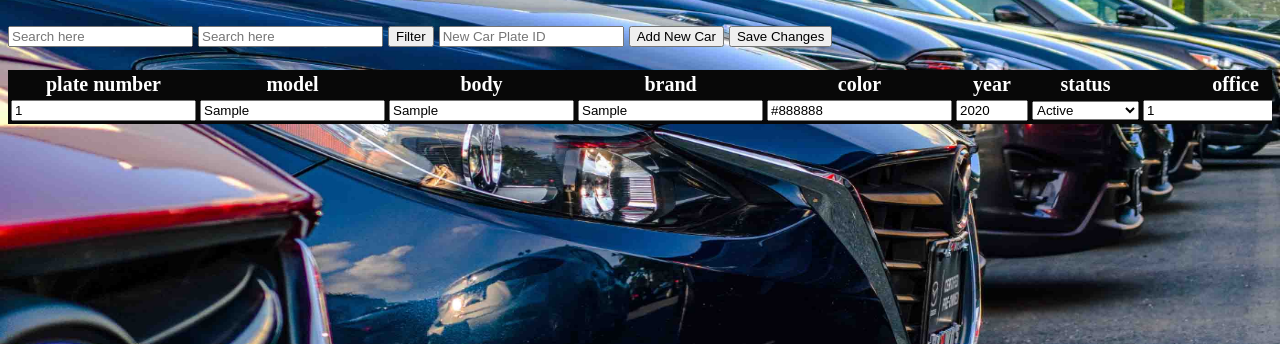
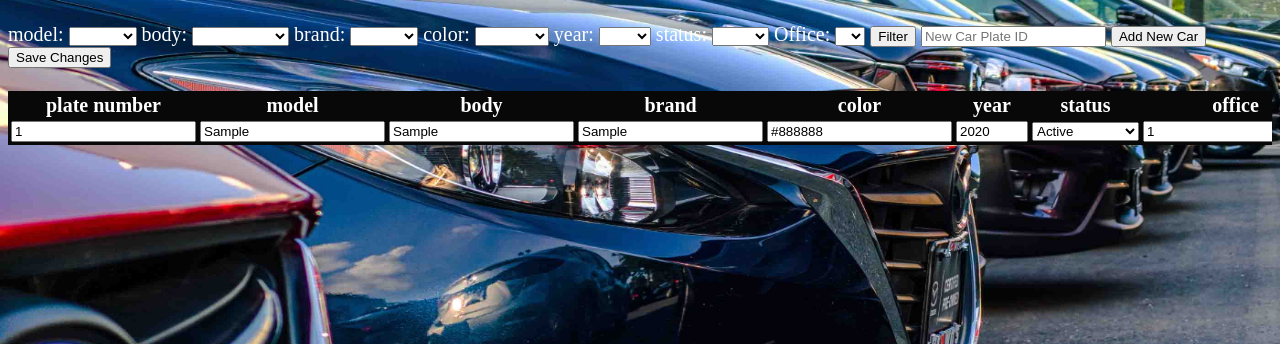
Before and after one commit to Aya66/Car-Rental-System, a PHP site: page /system_cars.php in a window 1280 px wide. Shown: the part 108-452 px from the top of the page. Run offline with PHP 8.4, Linux system fonts and the light colour scheme; tables that the repository leaves empty hold one stand-in row (values such as "Sample post").

Commit message:
updated search in system_cars

```diff
--- a/system_cars.php
+++ b/system_cars.php
@@ -37,9 +37,21 @@
 
 		if (isset($_POST["search"])) {
 			$searchedValModel = $_POST["searchedValModel"];
+			$searchedValBody = $_POST["searchedValBody"];
+			$searchedValBrand = $_POST["searchedValBrand"];
 			$searchedValColor = $_POST["searchedValColor"];
-			$query = "SELECT * FROM car WHERE (CONCAT(`plate_id`, `model`, `body`, `brand`, `color`, `year`, `status`, `office_id`) LIKE '%".$searchedValModel."%'
-			AND CONCAT(`plate_id`, `model`, `body`, `brand`, `color`, `year`, `status`, `office_id`) LIKE '%".$searchedValColor."%')";
+			$searchedValYear = $_POST["searchedValYear"];
+			$searchedValStatus = $_POST["searchedValStatus"];
+			$searchedValOffice = $_POST["searchedValOffice"];
+			$query = "	SELECT *
+						FROM car
+						WHERE CONCAT(`model`) LIKE '%".$searchedValModel."%'
+							AND CONCAT(`body`) LIKE '%".$searchedValBody."%'
+							AND CONCAT(`brand`) LIKE '%".$searchedValBrand."%'
+							AND CONCAT(`color`) LIKE '%".$searchedValColor."%'
+							AND CONCAT(`year`) LIKE '%".$searchedValYear."%'
+							AND CONCAT(`status`) LIKE '%".$searchedValStatus."%'
+							AND CONCAT(`office_id`) LIKE '%".$searchedValOffice."%'";
 			$searchResults = getQueryResults($query);
 		}
 		else {
@@ -124,13 +136,121 @@
 			}
 		}
 
+		$servername = "localhost";
+		$username = "root";
+		$password = "";
+		$dbname = "carrentalsystem";
+		$conn = new mysqli($servername, $username, $password, $dbname);  //creates the connection
+		if ($conn->connect_error) {        //checks the connection
+			die("Connection failed: " . $conn->connect_error);
+		}
+		$sql = "SELECT *
+				FROM car
+				ORDER BY plate_id";
+		$result = $conn->query($sql);  //gets the data of the user with the given inputs
+		$modelArray = array();
+		$bodyArray = array();
+		$brandArray = array();
+		$colorArray = array();
+		$yearArray = array();
+		$statusArray = array();
+		$officeArray = array();
+		if ($result->num_rows > 0) {
+
+			while ($row = $result->fetch_assoc()) {  // check if the data exists
+				$modelArray[] = $row["model"];
+				$bodyArray[] = $row["body"];
+				$brandArray[] = $row["brand"];
+				$colorArray[] = $row["color"];
+				$yearArray[] = $row["year"];
+				$statusArray[] = $row["status"];
+				$officeArray[] = $row["office_id"];
+			}
+
+		}
+		else {  //if data does not exit, sends error to login page
+			echo "no cars exist";
+		}
+		$modelArray = array_unique($modelArray);
+		$bodyArray = array_unique($bodyArray);
+		$brandArray = array_unique($brandArray);
+		$colorArray = array_unique($colorArray);
+		$yearArray = array_unique($yearArray);
+		$statusArray = array_unique($statusArray);
+		$officeArray = array_unique($officeArray);
+
 		?>
 
 		<form action="system_cars.php" method="POST">
 
 			<br>
-			<input type="text" name="searchedValModel" placeholder="Search here">
-			<input type="text" name="searchedValColor" placeholder="Search here">
+
+			<label> model:</label>
+						<select name="searchedValModel">
+						<option selected="selected"></option>
+						<?php
+						foreach($modelArray as $item){
+							echo '<option value=' .$item. '>' .$item. '</option>';
+						}
+						?>
+						</select>
+
+			<label>body:</label>
+						<select name="searchedValBody">
+						<option selected="selected"></option>
+						<?php
+						foreach($bodyArray as $item){
+							echo '<option value=' .$item. '>' .$item. '</option>';
+						}
+						?>
+						</select>
+
+			<label>brand:</label>
+						<select name="searchedValBrand">
+						<option selected="selected"></option>
+						<?php
+						foreach($brandArray as $item){
+							echo '<option value=' .$item. '>' .$item. '</option>';
+						}
+						?>
+						</select>
+			<label>color:</label>
+						<select name="searchedValColor">
+						<option selected="selected"></option>
+						<?php
+						foreach($colorArray as $item){
+							echo '<option value=' .$item. '>' .$item. '</option>';
+						}
+						?>
+						</select>
+			<label>year:</label>
+						<select name="searchedValYear">
+						<option selected="selected"></option>
+						<?php
+						foreach($yearArray as $item){
+							echo '<option value=' .$item. '>' .$item. '</option>';
+						}
+						?>
+						</select>
+			<label>status:</label>
+						<select name="searchedValStatus">
+						<option selected="selected"></option>
+						<?php
+						foreach($statusArray as $item){
+							echo '<option value=' .$item. '>' .$item. '</option>';
+						}
+						?>
+						</select>
+			<label>Office:</label>
+						<select name="searchedValOffice">
+						<option selected="selected"></option>
+						<?php
+						foreach($officeArray as $item){
+							echo '<option value=' .$item. '>' .$item. '</option>';
+						}
+						?>
+						</select>
+
 			<input type="submit" name="search" value="Filter">
 			<input type="text" name="newPlateID" placeholder="New Car Plate ID">
 			<input type="submit" name="add" value="Add New Car">
@@ -162,11 +282,11 @@
 						<?php
 						echo '<select name="carStatus">';
 						if ($row["status"] == "out_of_service") {
-							echo '	<option value="out_of_service">Out of Service</option>
-									<option value="active">Active</option>';
+							echo '	<option value="active">Active</option>
+									<option value="out_of_service" selected="selected">Out of Service</option>';
 						}
 						else {
-							echo '	<option value="active">Active</option>
+							echo '	<option value="active" selected="selected">Active</option>
 									<option value="out_of_service">Out of Service</option>';
 						}
 						echo '</select>';
```
